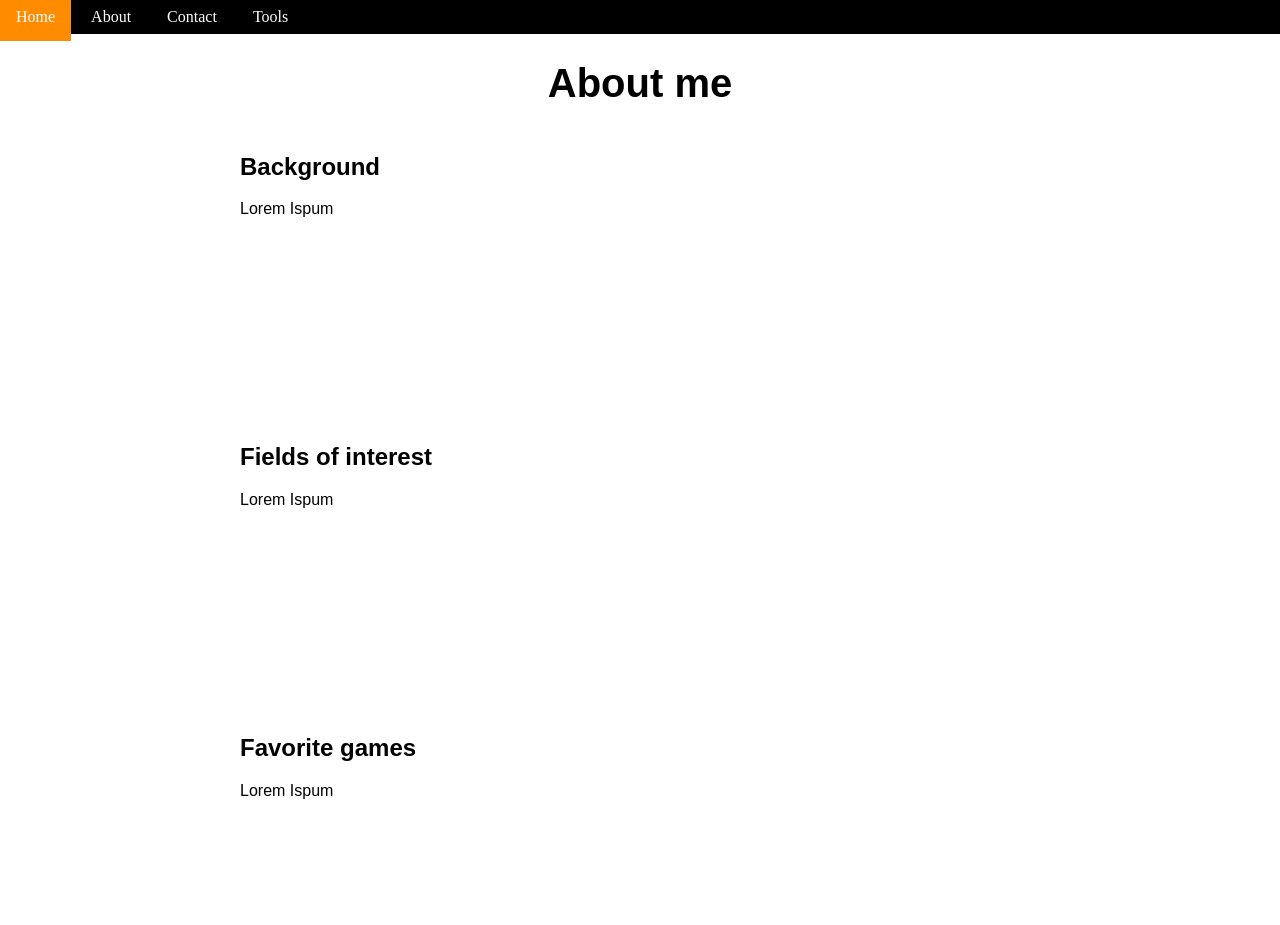
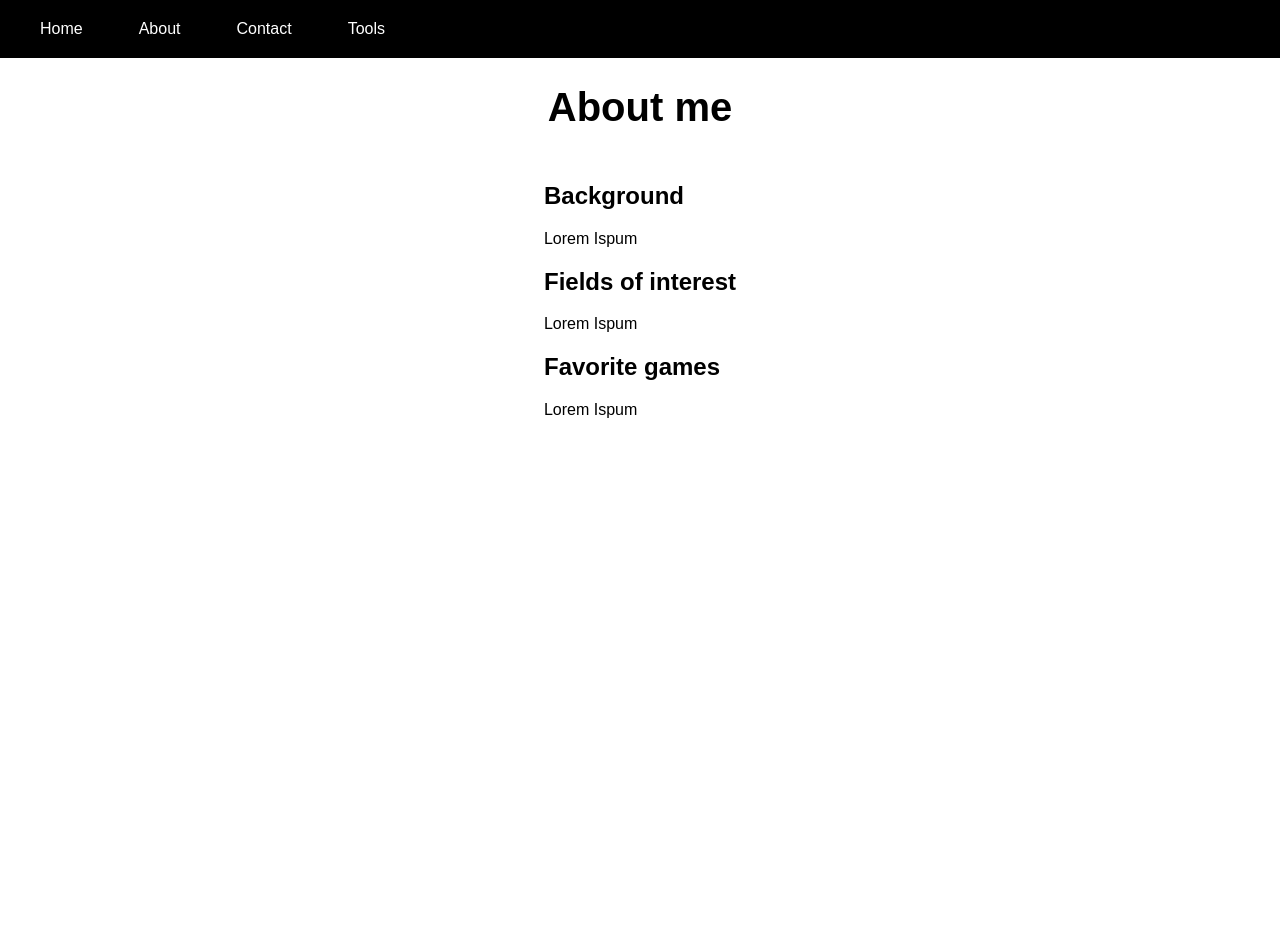
Before and after one commit to krhen/krhen.github.io, a plain HTML site: page src/html/about.html in a window 1280 px wide. After the commit the page ends 800 px from the top, so only its background shows below. Drawn offline with Linux system fonts and the light colour scheme.

Commit message:
Changed CSS and added img folder

```diff
--- a/src/html/about.html
+++ b/src/html/about.html
@@ -22,14 +22,10 @@
 				<p>
 					Lorem Ispum
 				</p>
-			</section>
-			<section>
 				<h2>Fields of interest</h2>
 				<p>
 					Lorem Ispum
 				</p>
-			</section>
-			<section>
 				<h2>Favorite games</h2>
 				<p>
 					Lorem Ispum
--- a/src/stylesheets/index.css
+++ b/src/stylesheets/index.css
@@ -1,9 +1,11 @@
 main {
-	background-image: linear-gradient(to right, grey, purple);
+	background-image: url('../img/background.jpg');
 	display: flex;
 	justify-content: center;
 	align-items: center;
 	flex-direction: column;
+	background-repeat: no-repeat;
+	background-size: cover;
 }
 
 h1 {
--- a/src/stylesheets/main.css
+++ b/src/stylesheets/main.css
@@ -1,39 +1,36 @@
-html {
-	width: 100vw;
-	height: 100vh;
+body {
+    margin: 0;
+    font-family: sans-serif;
+    min-height: 100vh;
+    display: flex;
+    flex-direction: column;
 }
 
-nav {
-	background-color: black;
-	border-color: black;
-	padding: 1vh 1vw 1vh 0vw;
-}
-
-nav  a {
-	color: white;
-	text-decoration: none;
-	text-align: center;
-	padding: 1rem 1rem;
+main {
+    flex-grow: 1;
 }
 
 
-nav:hover a:hover {
-	background-color: darkorange;
+nav {
+    display: flex;
+    background-color: black;
+    padding: 0.5rem 1rem;
+    gap: 0.5rem;
 }
 
-nav: a:active {
-	background-color: grey;
+nav a {
+    color: white;
+    text-decoration: none;
+    text-align: center;
+    padding: 0.75rem 1.5rem;
 }
 
 
-body {
-	margin: 0px;
+nav a:hover, nav a:focus {
+    background-color: darkorange;
+    outline: none;
 }
 
-main {
-	height: 99vh;
+nav a:active {
+    background-color: grey;
 }
-
-h1, h2, p {
-	font-family: Sans-Serif;
-}
--- a/src/stylesheets/simple-layout.css
+++ b/src/stylesheets/simple-layout.css
@@ -1,24 +1,17 @@
 h1 {
-	display: flex;
-	justify-content: center;
-	align-items: center;
-	flex-direction: column;
+	text-align: center;
 	font-size: 2.5rem;
+	margin-bottom: 2rem;
 }
 
 main {
-	display: grid;
-	grid-template-columns: 50rem;
-	justify-content: center;
-	gap: 5rem;
+	max-width: 75rem;
+	margin-left: auto;
+    margin-right: auto;
 }
 
 
 
-h2 {
+h2, p {
 	text-align: left;
 }
-
-p {
-	text-align: left;
-}
--- a/src/stylesheets/simple-layout.css.css
+++ /dev/null
@@ -1,24 +0,0 @@
-h1 {
-	display: flex;
-	justify-content: center;
-	align-items: center;
-	flex-direction: column;
-	font-size: 2.5rem;
-}
-
-main {
-	display: grid;
-	grid-template-columns: 50rem;
-	justify-content: center;
-	gap: 5rem;
-}
-
-
-
-h2 {
-	text-align: left;
-}
-
-p {
-	text-align: left;
-}
```
Also changed, not shown: src/html/contact.html (+0 -2 lines), src/img/background.jpg (added).
